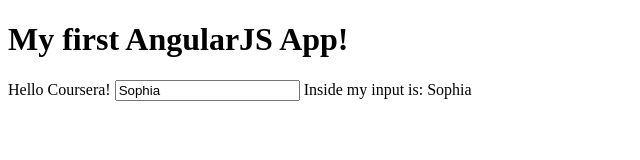
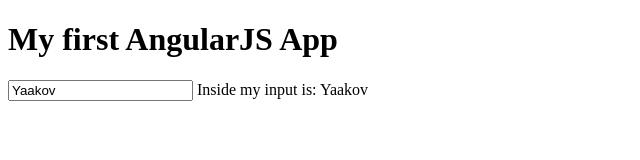
Before and after one commit to sophiakarski/angular, a plain HTML site: page index.html in a window 1280 px wide. Shown: the whole page, without its empty margins (0-640 px from the left). Drawn offline with Linux system fonts and the light colour scheme.

Commit message:
Lecture 5

```diff
--- a/app.js
+++ b/app.js
@@ -1,28 +1,13 @@
-// IIFE = Immediately Invoked Function Expression = ()();
-// PROTECT from bleeding local variables into global scope
-
 (function () {
-
-// enable certain things to PROTECT us from making mistakes
 'use strict';
-
-// [] = dependencies
-// must bind 'myFirstApp' module (AngularJS app) to .html
 
 angular.module('myFirstApp', [])
 
-// the way we define our ViewModel of View
-// Name of ViewModel/Controller, and takes function that defines functionallity of Controller
-// Now, bind this to View
-
-// CONTROLLER = VIEWMODEL
 .controller('MyFirstController', function ($scope) {
-$scope.name = "Sophia";
-
-$scope.sayHello = function () {
+  $scope.name = "Yaakov";
+  $scope.sayHello = function () {
     return "Hello Coursera!";
-};
-
+  };
 });
 
 })();
--- a/index.html
+++ b/index.html
@@ -1,26 +1,16 @@
 <!DOCTYPE html>
-<!-- hook up app.js name -->
-<!-- ng = angular -->
 <html ng-app="myFirstApp">
   <head>
     <meta charset="utf-8">
-
-    <!-- referencing two files in html file (angular comes before app) -->
     <script src="angular.min.js"></script>
     <script src="app.js"></script>
-
     <title>My first AngularJS App</title>
   </head>
-
   <body>
-    <h1>My first AngularJS App!</h1>
-    <!-- bind to View -->
+    <h1>My first AngularJS App</h1>
     <div ng-controller="MyFirstController">
-      {{sayHello()}}
-
       <input type="text" ng-model="name">
       Inside my input is: {{name}}
     </div>
   </body>
-
 </html>
```
